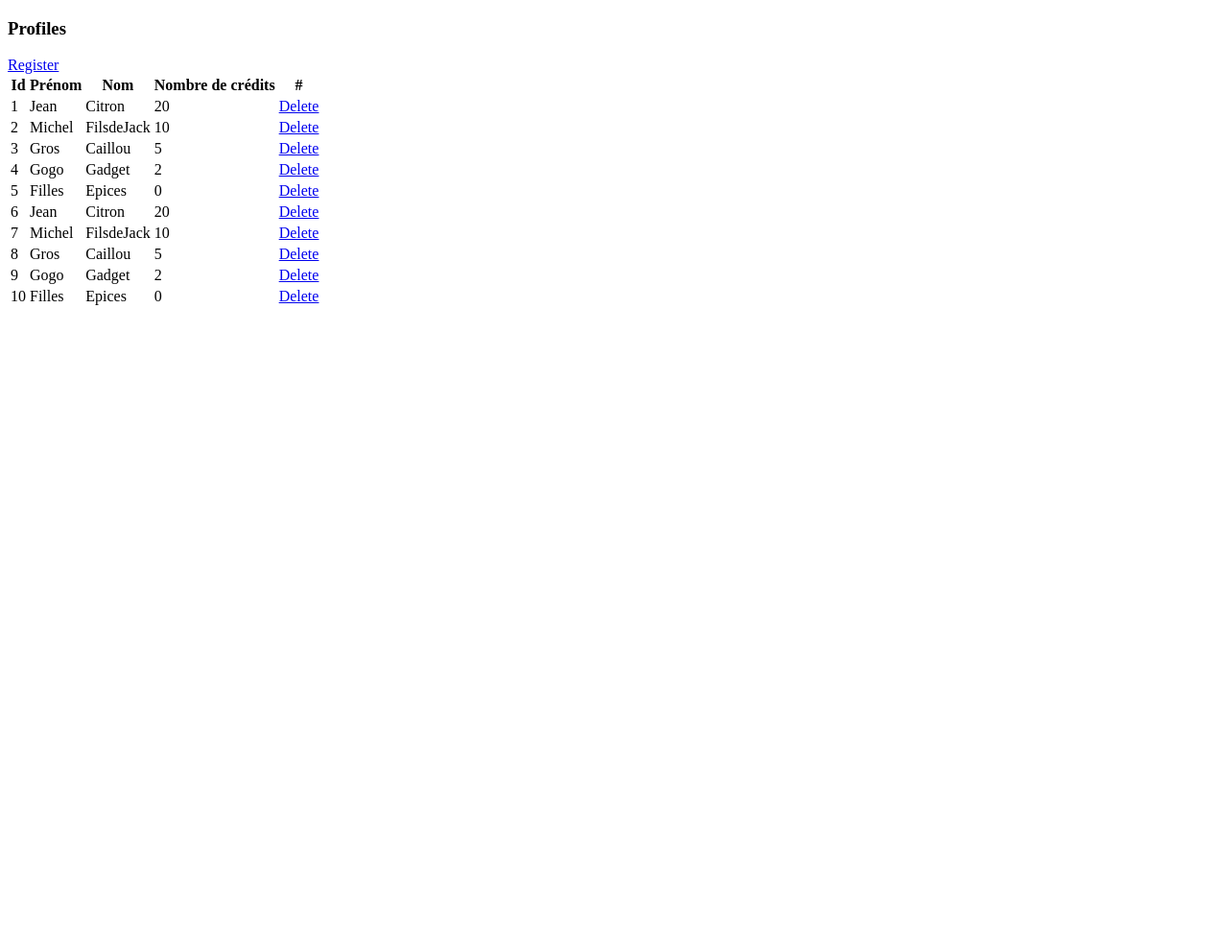
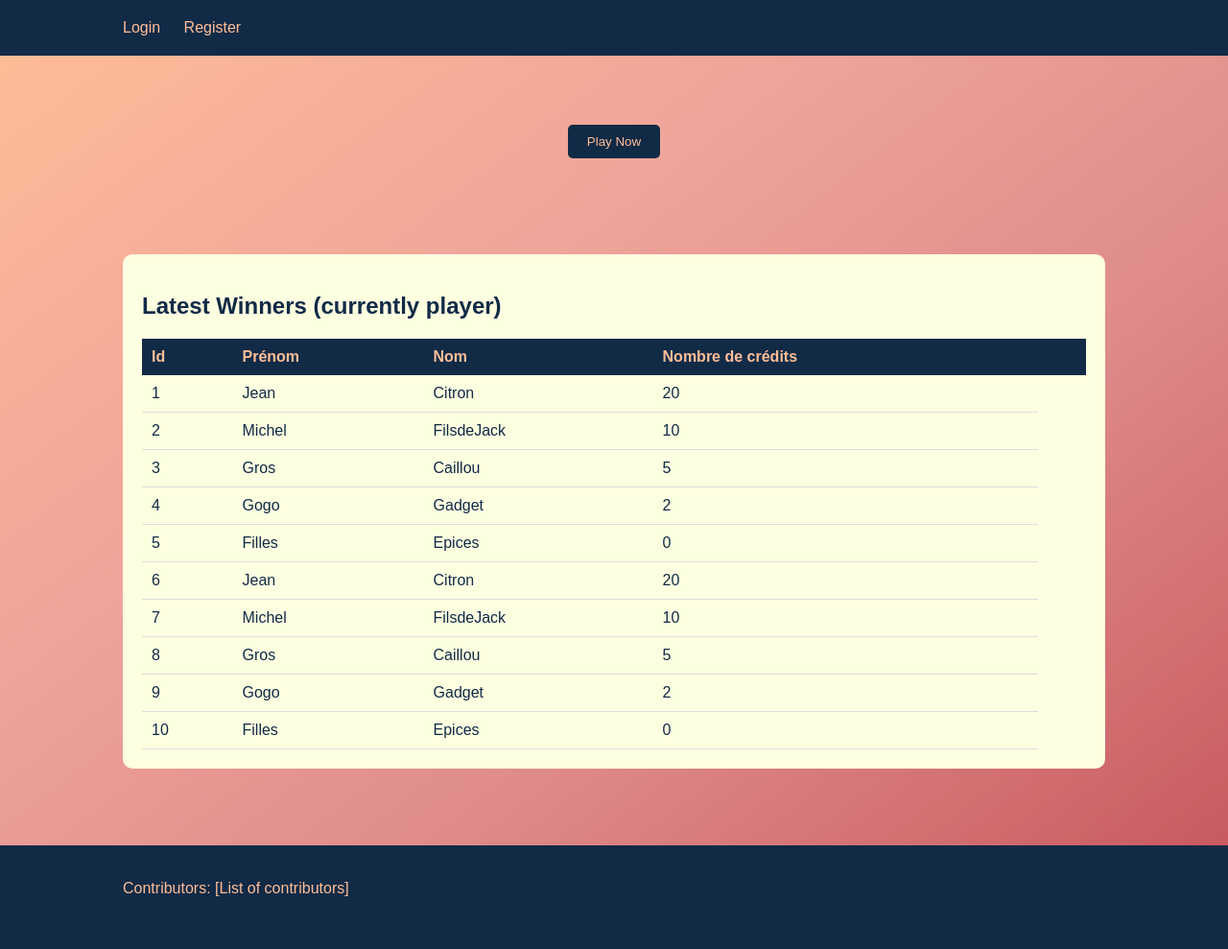
Before and after one commit to Club-Elec/slot-machine, a Flask app: page / in a window 1280 px wide. Shown: the whole page at 96% size. Before the commit the page ends 318 px from the top, so only its background shows below. Run offline with Flask 3, Linux system fonts and the light colour scheme; data comes from the database, SQL or seed files in the repository; some libraries are stand-ins or nearby versions.

Commit message:
:construction: page accueil

```diff
--- /dev/null
+++ b/static/css/index.css
@@ -0,0 +1,132 @@
+html, body {
+    margin: 0;
+    padding: 0;
+}
+
+body {
+    font-family: 'Abel', sans-serif;
+    background-image: linear-gradient(to right bottom, #ffbe98, #fcb798, #f8b099, #f3aa99, #eea49a, #e99b94, #e3938f, #de8a8a, #d87c7d, #d26f71, #cb6065, #c45259);
+    color: #112A46;
+}
+
+.container {
+    width: 80%; /* Largeur du formulaire */
+    max-width: 1200px;
+    margin: auto; /* Centrer horizontalement */
+}
+
+nav ul {
+    list-style-type: none;
+    margin: 0;
+    padding: 0;
+}
+
+nav ul li {
+    display: inline;
+    margin-right: 20px;
+}
+
+nav ul li a {
+    text-decoration: none;
+    color: #FFBE98;
+}
+
+main {
+    padding-top: 80px; /* adjust according to header height */
+    padding-bottom: 80px; /* adjust according to footer height */
+}
+
+.logo-container {
+    text-align: center;
+    margin-top: 50px;
+}
+
+.play-btn {
+    background-color: #112A46;
+    color: #FFBE98;
+    border: none;
+    padding: 10px 20px;
+    border-radius: 5px;
+    cursor: pointer;
+    transition: background-color 0.3s; /* Animation de transition pour le changement de couleur */
+}
+
+.play-btn:hover {
+    background-color: #FFBE98;
+    color: #112A46;
+}
+
+.latest-winner-container {
+    margin-top: 100px; /* adjust according to content above */
+}
+
+.latest-winner {
+    background-color: #FDFFE1;
+    padding: 20px;
+    border-radius: 10px; /* Arrondir les coins */
+
+}
+
+/* Table */
+table {
+    width: 100%;
+    border-collapse: collapse;
+}
+
+/* Table Header */
+thead {
+    background-color: #112A46;
+    color: #FFBE98;
+}
+
+thead th {
+    padding: 10px;
+    text-align: left;
+}
+
+/* Table Body */
+tbody td {
+    padding: 10px;
+    border-bottom: 1px solid #ddd;
+}
+
+tbody tr:nth-child(even) {
+    background-color: #f2f2f2;
+}
+
+/* Table Links */
+tbody td a {
+    color: #FFBE98;
+    text-decoration: none;
+}
+
+tbody td a:hover {
+    text-decoration: underline;
+}
+
+.header {
+    padding: 20px 0;
+    position: fixed;
+    width: 100%;
+    background-color: #112A46;
+    z-index: 1000; /* Ensure it's above other content */
+    top: 0;
+}
+
+.footer {
+    padding: 20px 0;
+    background-color: #112A46;
+
+    z-index: 1000; /* Ensure it's above other content */
+    bottom: 0;
+    width: 100%;
+}
+
+.content {
+    padding-top: 80px; /* adjust according to header height */
+    padding-bottom: 80px; /* adjust according to footer height */
+}
+
+p {
+    color: #FFBE98;
+}
--- a/templates/index.html
+++ b/templates/index.html
@@ -1,19 +1,42 @@
 <!DOCTYPE html>
-<html>
+<html lang="en">
 <head>
-      <title>Index Page</title>
+    <meta charset="UTF-8">
+    <meta name="viewport" content="width=device-width, initial-scale=1.0">
+    <title>Slot Machine Landing Page</title>
+    <link rel="stylesheet" href="../static/css/index.css">
 </head>
 <body>
-      <h3>Profiles</h3>
-      <a href="/register">Register</a>
-      <br>
+    <div class="header">
+        <div class="container">
+            <nav>
+                <ul>
+                    <li><a href="/login">Login</a></li>
+                    <li><a href="/register">Register</a></li>
+                </ul>
+            </nav>
+        </div>
+    </div>
+    <main>
+        <div class="logo-container">
+            <div class="container">
+                <div class="logo">
+                    <!-- Your logo image goes here -->
+                </div>
+                <button class="play-btn">Play Now</button>
+            </div>
+        </div>
+        <div class="latest-winner-container">
+            <div class="container">
+                <div class="latest-winner">
+                    <h2>Latest Winners (currently player) </h2>
                     <table>
                      <thead>
                         <th>Id</th>
                         <th>Prénom</th>
                         <th>Nom</th>
                         <th>Nombre de crédits</th>
-            <th>#</th>
+                        <th></th>
                      </thead>
                      {% for data in joueurs %}
                      <tbody>
@@ -21,9 +44,21 @@
                         <td>{{data[2]}}</td>
                         <td>{{data[1]}}</td>
                         <td>{{data[3]}}</td>
-            <td><a href="/delete/{{data.id}}" type="button">Delete</a></td>
                      </tbody>
                      {% endfor%}
                   </table>
+                </div>
+            </div>
+        </div>
+    </main>
+    <div class="footer">
+        <div class="container">
+            <nav>
+                <ul>
+                    <li> <p>Contributors: [List of contributors]</p></li>
+                </ul>
+            </nav>
+        </div>
+    </div>
 </body>
 </html>
```
Lines whose indentation alone changed are shown as unchanged.
